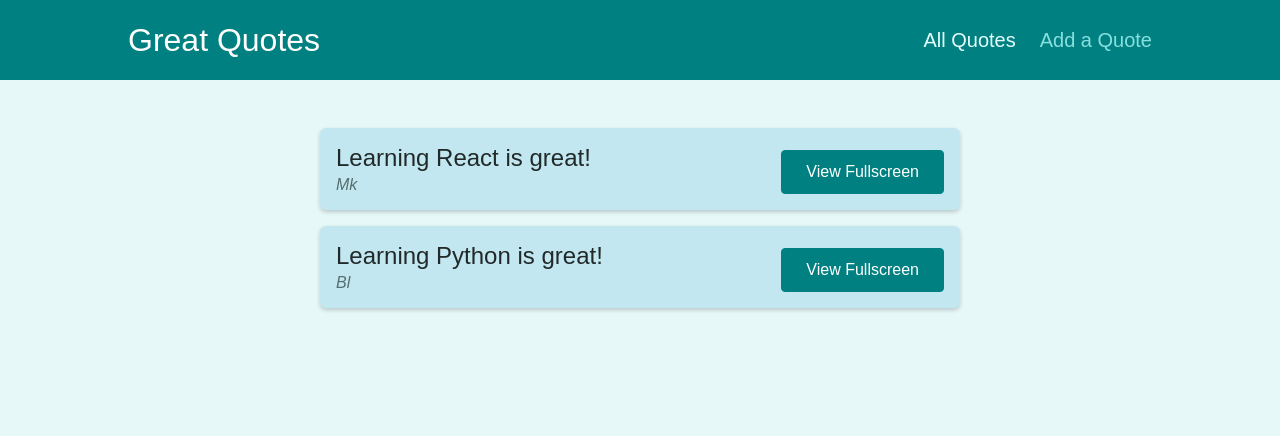
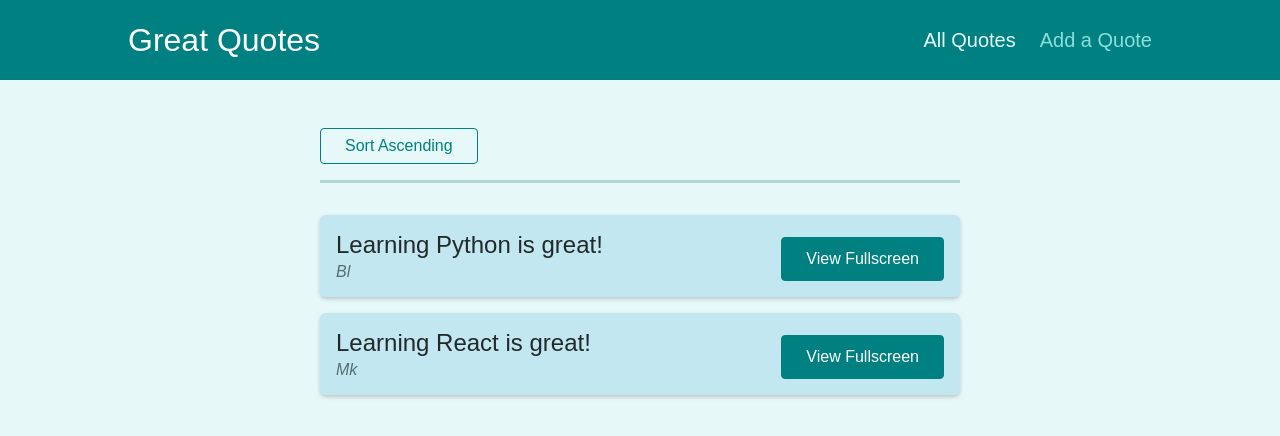
Before and after one commit to mkdrx/quoter-react-router, a React (Create React App) app: page /quotes in a window 1280 px wide. Shown: the top 436 px of the page. Built offline with nearby package versions, Linux system fonts and the light colour scheme.

Commit message:
added Prompt component, working with query params useHistory useLocation

```diff
--- a/src/components/quotes/QuoteForm.js
+++ b/src/components/quotes/QuoteForm.js
@@ -1,13 +1,21 @@
-import { useRef } from "react";
+import { Fragment, useRef, useState } from "react";
+// Prompt Component: watches if we navigate away, if a set condition is met it will show a warning
+// needs 2 props: when(true/false) & message with a function(location) returning text
+import { Prompt } from "react-router-dom";
 
 import Card from "../UI/Card";
 import LoadingSpinner from "../UI/LoadingSpinner";
 import classes from "./QuoteForm.module.css";
 
 const QuoteForm = (props) => {
+  // State for onFocus
+  const [isEntering, setIsEntering] = useState(false);
+
+  // Refs
   const authorInputRef = useRef();
   const textInputRef = useRef();
 
+  // Handlers
   function submitFormHandler(event) {
     event.preventDefault();
 
@@ -19,15 +27,33 @@
     props.onAddQuote({ author: enteredAuthor, text: enteredText });
   }
 
+  const formFocusedHandler = () => {
+    setIsEntering(true);
+  };
+
+  const finishEnteringHandler = () => {
+    setIsEntering(false);
+  };
+
   return (
+    <Fragment>
+      <Prompt
+        when={isEntering}
+        message={(location) =>
+          "Are you sure you want to leave? All your entered data will be lost!"
+        }
+      />
       <Card>
-      <form className={classes.form} onSubmit={submitFormHandler}>
+        <form
+          onFocus={formFocusedHandler}
+          className={classes.form}
+          onSubmit={submitFormHandler}
+        >
           {props.isLoading && (
             <div className={classes.loading}>
               <LoadingSpinner />
             </div>
           )}
-
           <div className={classes.control}>
             <label htmlFor="author">Author</label>
             <input type="text" id="author" ref={authorInputRef} />
@@ -37,10 +63,13 @@
             <textarea id="text" rows="5" ref={textInputRef}></textarea>
           </div>
           <div className={classes.actions}>
-          <button className="btn">Add Quote</button>
+            <button onClick={finishEnteringHandler} className="btn">
+              Add Quote
+            </button>
           </div>
         </form>
       </Card>
+    </Fragment>
   );
 };
 
--- a/src/components/quotes/QuoteList.js
+++ b/src/components/quotes/QuoteList.js
@@ -1,13 +1,48 @@
-import { Fragment } from 'react';
+import { Fragment } from "react";
+// useLocation gives information about the currently loaded url
+import { useHistory, useLocation } from "react-router-dom";
 
-import QuoteItem from './QuoteItem';
-import classes from './QuoteList.module.css';
+import QuoteItem from "./QuoteItem";
+import classes from "./QuoteList.module.css";
+
+// Helper sort by id
+const sortQuotes = (quotes, ascending) => {
+  return quotes.sort((quoteA, quoteB) => {
+    if (ascending) {
+      return quoteA.id > quoteB.id ? 1 : -1;
+    } else {
+      return quoteA.id < quoteB.id ? 1 : -1;
+    }
+  });
+};
 
 const QuoteList = (props) => {
+  const history = useHistory();
+  const location = useLocation();
+
+  // To extract data from query parameters
+  const queryParams = new URLSearchParams(location.search);
+
+  // Helper to get key/value - check if the sorting is ascending or not
+  const isSortingAsc = queryParams.get("sort") === "asc";
+
+  // Helper to output the items
+  const sortedQuotes = sortQuotes(props.quotes, isSortingAsc);
+
+  // Handler for updating the query parameters in the URL ascending or descending (through useHistory hook)
+  const changeSortingHandler = () => {
+    history.push("/quotes?sort=" + (isSortingAsc ? "desc" : "asc"));
+  };
+
   return (
     <Fragment>
+      <div className={classes.sorting}>
+        <button onClick={changeSortingHandler}>
+          Sort {isSortingAsc ? "Descending" : "Ascending"}
+        </button>
+      </div>
       <ul className={classes.list}>
-        {props.quotes.map((quote) => (
+        {sortedQuotes.map((quote) => (
           <QuoteItem
             key={quote.id}
             id={quote.id}
```
Also changed, not shown: src/components/layout/Layout.js (line endings or trailing spaces), src/components/layout/MainNavigation.js (line endings or trailing spaces), src/pages/AllQuotes.js (line endings or trailing spaces), src/pages/NewQuote.js (line endings or trailing spaces), src/pages/NotFound.js (line endings or trailing spaces), src/pages/QuoteDetail.js (line endings or trailing spaces), 2 other files (tests, documents, lock files or other folders). Lines whose indentation alone changed are shown as unchanged.
